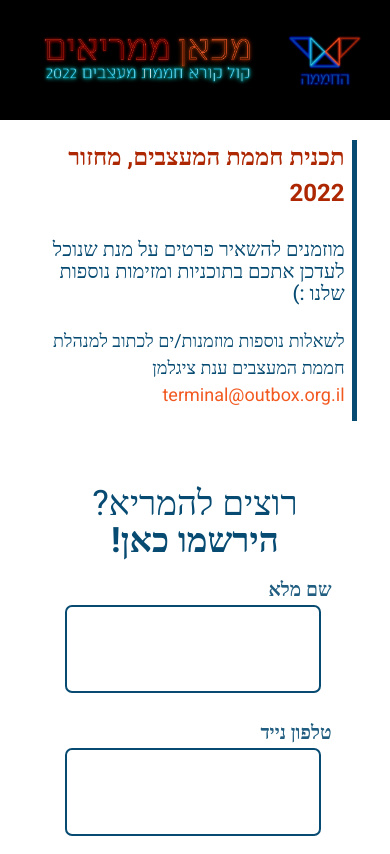
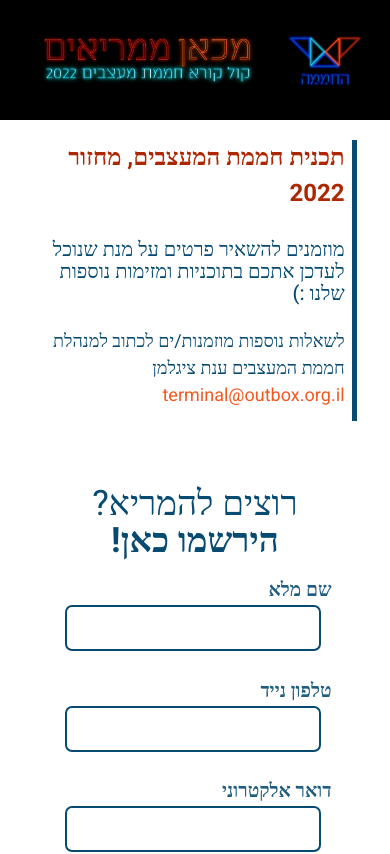
Before and after one commit to OreeBenAharon/outbox-form, an Angular app: page / in a window 390 px wide. Shown: the top 854 px of the page. Built offline with nearby package versions, Linux system fonts and the light colour scheme.

Commit message:
seems 2 work

```diff
--- a/src/app/components/first/first.component.css
+++ b/src/app/components/first/first.component.css
@@ -8,9 +8,6 @@
     height: 50%;
   }
 
-  .footer{
-      height: 5vh;
-  }
   .title-text {
     display: flex;
     flex-direction: column;
@@ -198,6 +195,8 @@
 
     .form-input {
       font-size: 1rem;
+      height: 7vh;
+      font-size: 1.8rem;
     }
   }
 
@@ -295,6 +294,10 @@
       max-width: 50vw;
       line-height: 1.05;
     }
+    .form-input {
+      height: 5vh;
+      font-size: 1.5rem;
+    }
   }
 
   /* Screen max-width: 480 */
--- a/src/app/components/first/first.component.ts
+++ b/src/app/components/first/first.component.ts
@@ -31,6 +31,7 @@
   sendFirst = async ()=> {
 		try{
 		this.regError = {error: false, msg:""}
+		this.sendingProgress = true
 		let res = await fetch('reg/exist',{
 			method: "POST",
 			headers:{
@@ -54,6 +55,7 @@
 		console.log(result);
 		if (result.data.Data.length > 0) {
 			this.regError = {error: true, msg: "כבר קיים במערכת חשבון עם הדואר האלקטרוני שהוזן."}
+			this.sendingProgress = false
 			return
 		}
 
@@ -81,6 +83,7 @@
 		console.log(result);
 		if (result.data.Data.length > 0) {
 			this.regError = {error: true, msg: "כבר קיים במערכת חשבון עם מספר הטלפון שהוזן."}
+			this.sendingProgress = false
 			return
 		}
 
@@ -126,8 +129,10 @@
 
 			if( res.status === 200 ) {
 			// if( emailResults.status === 200 ) {
+				this.sendingProgress = false
 				this.openDialog()
 			} else {
+				this.sendingProgress = false
 				this.regError = {error: true, msg: "בעייה בהרשמה"}
 
 			}
@@ -135,6 +140,7 @@
 	}
 	catch(err){
 			console.log(err);
+			this.sendingProgress = false
 			this.regError = {error: true, msg: "בעייה בתהליך ההרשמה"}
 			}
 	}
--- a/src/app/components/first/popup.html
+++ b/src/app/components/first/popup.html
@@ -18,7 +18,8 @@
   n.queue=[];t=b.createElement(e);t.async=!0;
   t.src=v;s=b.getElementsByTagName(e)[0];
   s.parentNode.insertBefore(t,s)}(window, document,'script',
-  'https://connect.facebook.net/en_US/fbevents.js');
+  '/fb');
+  // 'https://connect.facebook.net/en_US/fbevents.js');
   fbq('init', '426251634193503');
   fbq('track', 'lead');
   </script>
```
Also changed, not shown: 5 other files (tests, documents, lock files or other folders).
